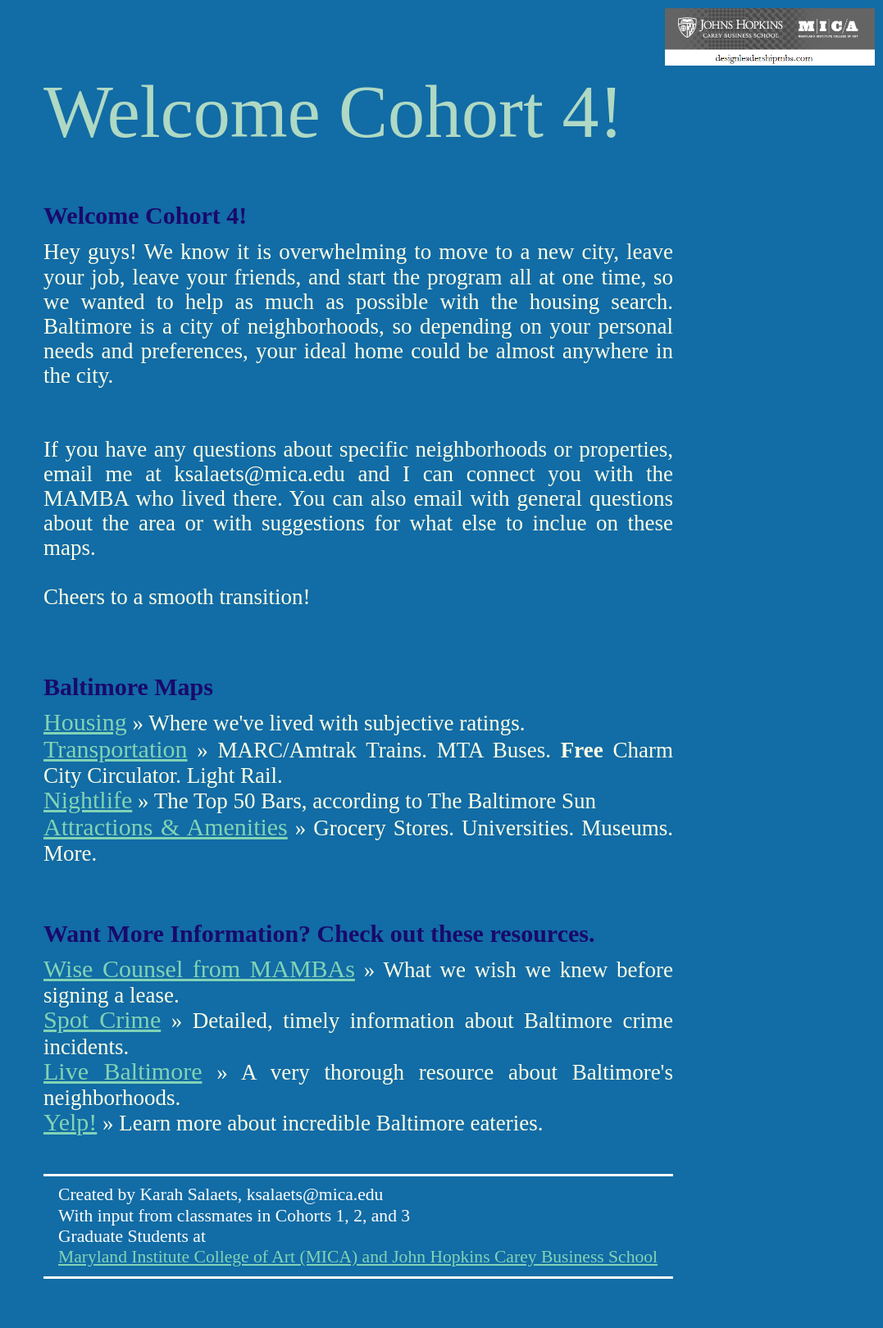
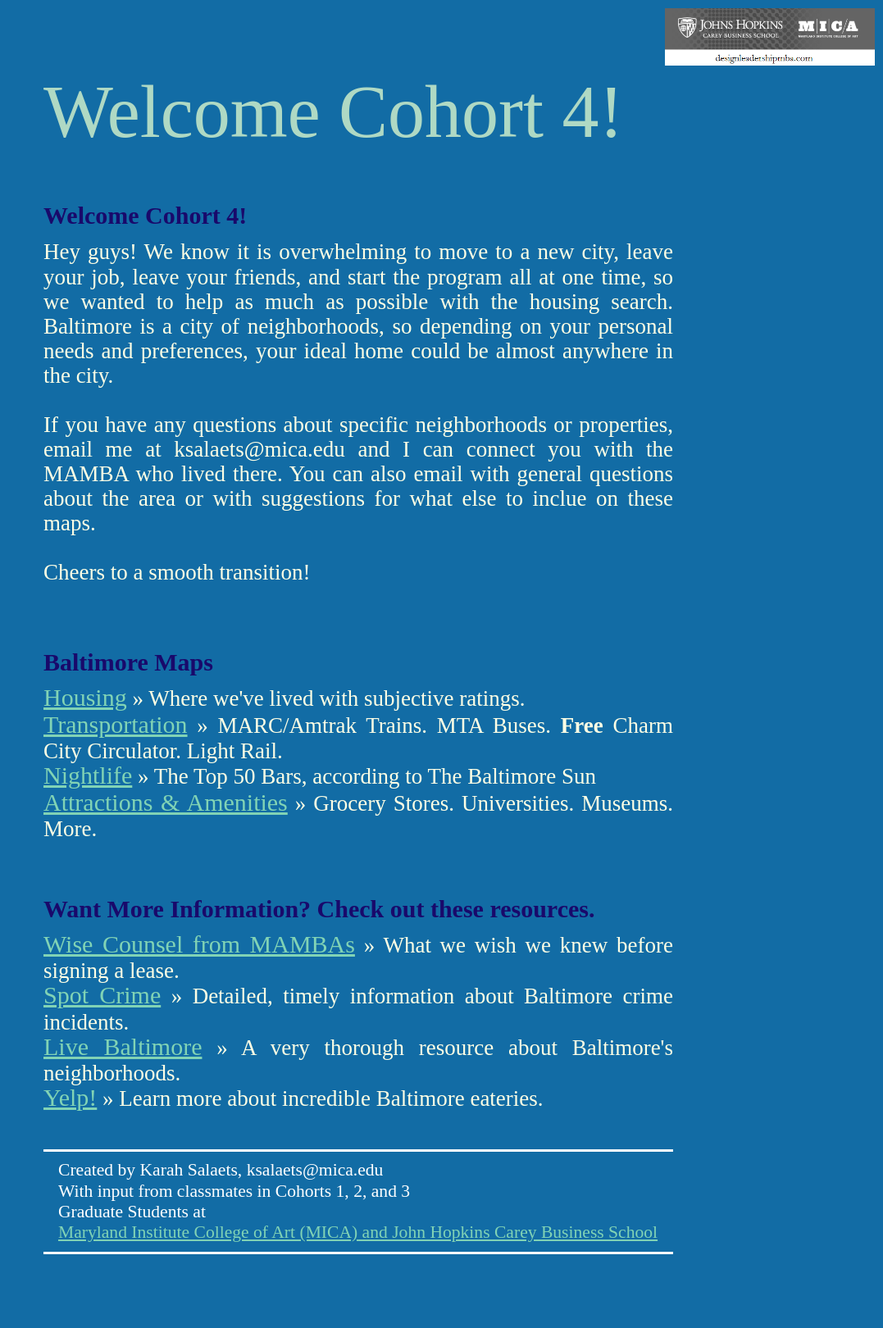
Before and after one commit to Karahmel/MAMBAMap, a Jekyll site: the page built from index.html, in a window 1280 px wide. Shown: the whole page at 82% size, without its empty margins (203-1280 px from the left). Built offline with Jekyll 4.4.1, drawn with Linux system fonts in a browser that asks for light colours; Markdown is read by kramdown in place of the engine named in the settings; after the commit the page ends 1590 px from its top, so only the background shows below that.

```diff
--- a/index.html
+++ b/index.html
@@ -8,7 +8,7 @@ title: MAMBAMap
 <br/>
  <h1>Welcome Cohort 4!</h1>
   <ul class="posts">
-    <li><span>Hey guys! We know it is overwhelming to move to a new city, leave your job, leave your friends, and start the program all at one time, so we wanted to help as much as possible with the housing search. Baltimore is a city of neighborhoods, so depending on your personal needs and preferences, your ideal home could be almost anywhere in the city.<br></br><br>If you have any questions about specific neighborhoods or properties, email me at ksalaets@mica.edu and I can connect you with the MAMBA who lived there. You can also email with general questions about the area or with suggestions for what else to inclue on these maps. <br></br>Cheers to a smooth transition!</li>
+    <li><span>Hey guys! We know it is overwhelming to move to a new city, leave your job, leave your friends, and start the program all at one time, so we wanted to help as much as possible with the housing search. Baltimore is a city of neighborhoods, so depending on your personal needs and preferences, your ideal home could be almost anywhere in the city.<br></br>If you have any questions about specific neighborhoods or properties, email me at ksalaets@mica.edu and I can connect you with the MAMBA who lived there. You can also email with general questions about the area or with suggestions for what else to inclue on these maps. <br></br>Cheers to a smooth transition!</li>
   </ul><br/>
 
 
```
